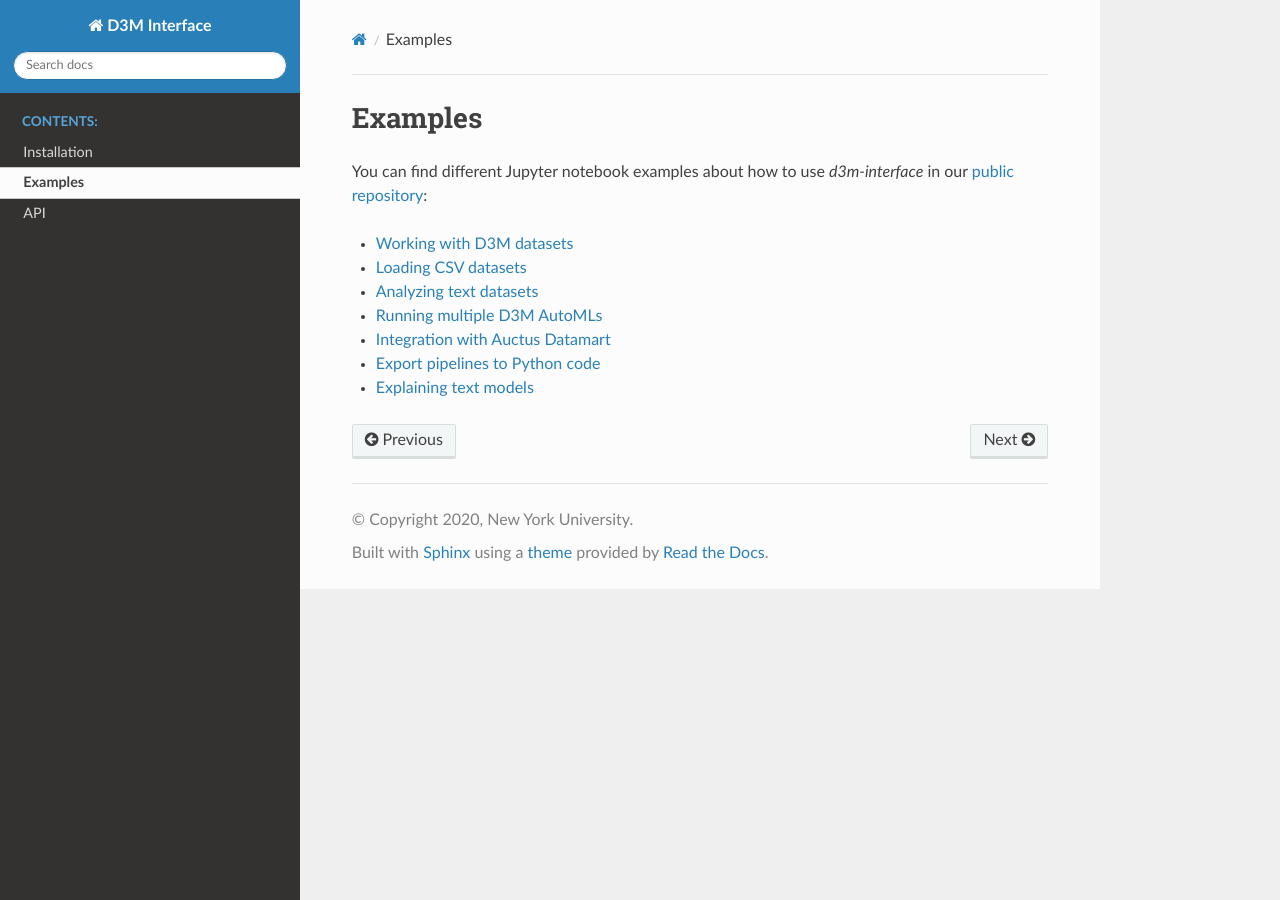
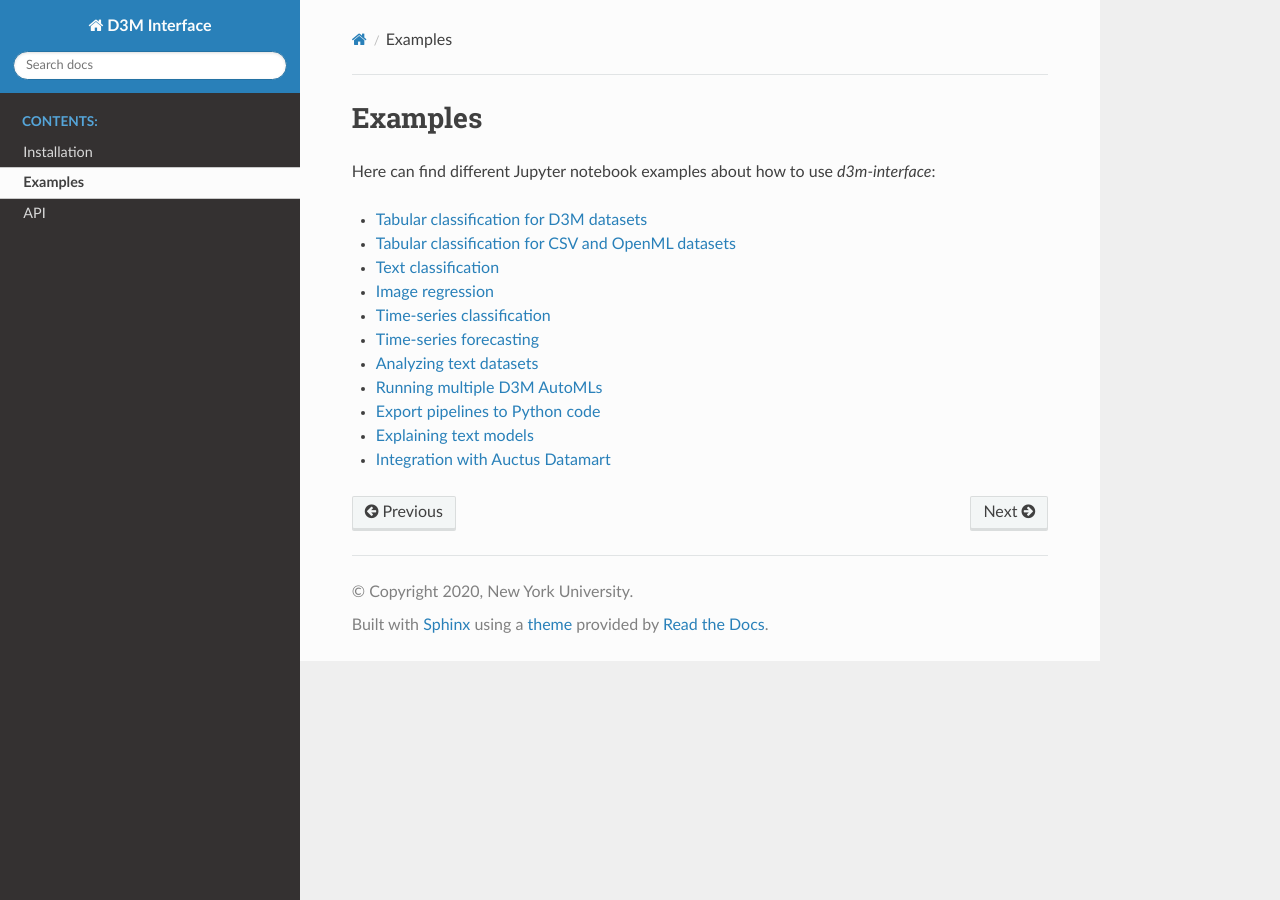
Before and after one commit to VIDA-NYU/d3m_interface, a Sphinx documentation site: the page built from docs/source/examples.rst, in a window 1280 px wide. Built offline with Sphinx 7.4.7 and the Read the Docs theme 2.0.0, drawn with Linux system fonts in a browser that asks for light colours; pages that are not in the unit, such as notebooks, are missing from menus.

Commit message:
Different improvements

```diff
--- a/docs/source/examples.rst
+++ b/docs/source/examples.rst
@@ -1,12 +1,16 @@
 Examples
 ==========
 
-You can find different Jupyter notebook examples about how to use `d3m-interface` in our `public repository <https://gitlab.com/ViDA-NYU/d3m/d3m_interface/-/tree/master/examples>`__:
+Here can find different Jupyter notebook examples about how to use `d3m-interface`:
 
-- `Working with D3M datasets <https://gitlab.com/ViDA-NYU/d3m/d3m_interface/-/blob/master/examples/using_d3m_datasets.ipynb>`__
-- `Loading CSV datasets <https://gitlab.com/ViDA-NYU/d3m/d3m_interface/-/blob/master/examples/using_non_d3m_datasets.ipynb>`__
+- `Tabular classification for D3M datasets <https://gitlab.com/ViDA-NYU/d3m/d3m_interface/-/blob/master/examples/tabular_classification_d3m_datasets.ipynb>`__
+- `Tabular classification for CSV and OpenML datasets <https://gitlab.com/ViDA-NYU/d3m/d3m_interface/-/blob/master/examples/tabular_classification_csv_openml_datasets.ipynb>`__
+- `Text classification <https://gitlab.com/ViDA-NYU/d3m/d3m_interface/-/blob/master/examples/text_classification.ipynb>`__
+- `Image regression <https://gitlab.com/ViDA-NYU/d3m/d3m_interface/-/blob/master/examples/image_regression.ipynb>`__
+- `Time-series classification <https://gitlab.com/ViDA-NYU/d3m/d3m_interface/-/blob/master/examples/timeseries_classification.ipynb>`__
+- `Time-series forecasting <https://gitlab.com/ViDA-NYU/d3m/d3m_interface/-/blob/master/examples/timeseries_forecasting.ipynb>`__
 - `Analyzing text datasets <https://gitlab.com/ViDA-NYU/d3m/d3m_interface/-/blob/master/examples/text_problems/explosion_demo.ipynb>`__
 - `Running multiple D3M AutoMLs <https://gitlab.com/ViDA-NYU/d3m/d3m_interface/-/blob/master/examples/multiple_automls.ipynb>`__
-- `Integration with Auctus Datamart <https://gitlab.com/ViDA-NYU/d3m/d3m_interface/-/blob/master/examples/datamart_integration.ipynb>`__
 - `Export pipelines to Python code <https://gitlab.com/ViDA-NYU/d3m/d3m_interface/-/blob/master/examples/export_pipeline_code.ipynb>`__
 - `Explaining text models <https://gitlab.com/ViDA-NYU/d3m/d3m_interface/-/blob/master/examples/text_problems/text_model_explanation.ipynb>`__
+- `Integration with Auctus Datamart <https://gitlab.com/ViDA-NYU/d3m/d3m_interface/-/blob/master/examples/datamart_integration.ipynb>`__
```
Also changed, not shown: docs/source/installation.rst (+6 -10 lines), .gitlab-ci.yml, 13 other files.
